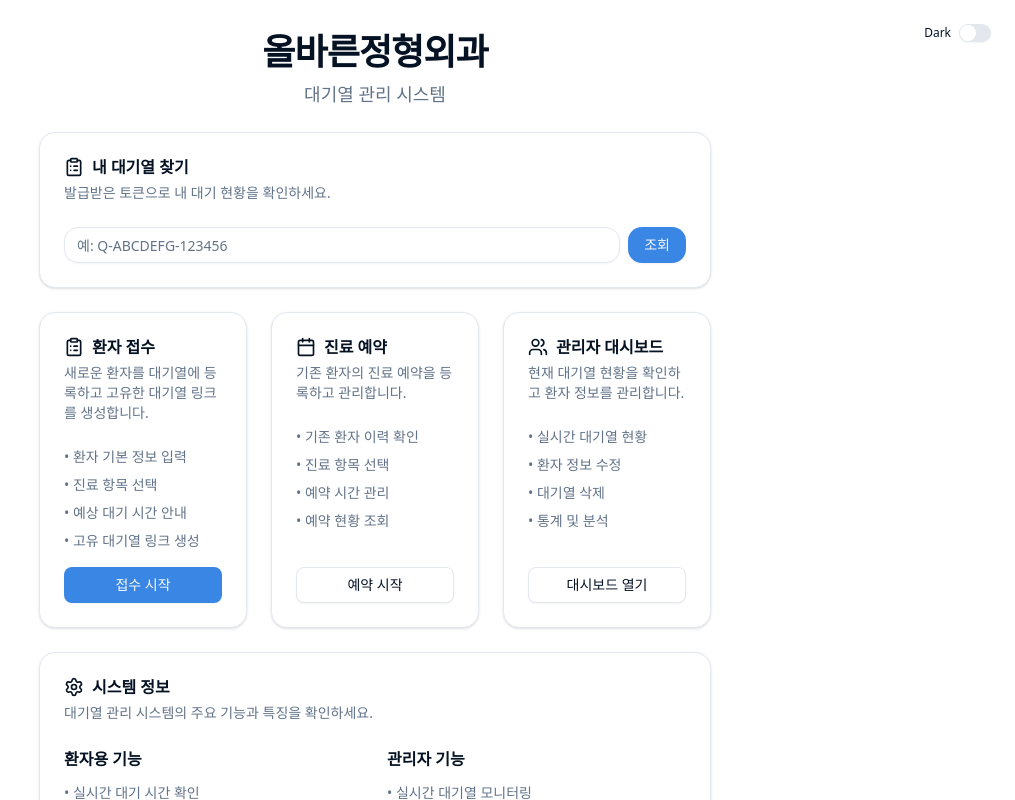
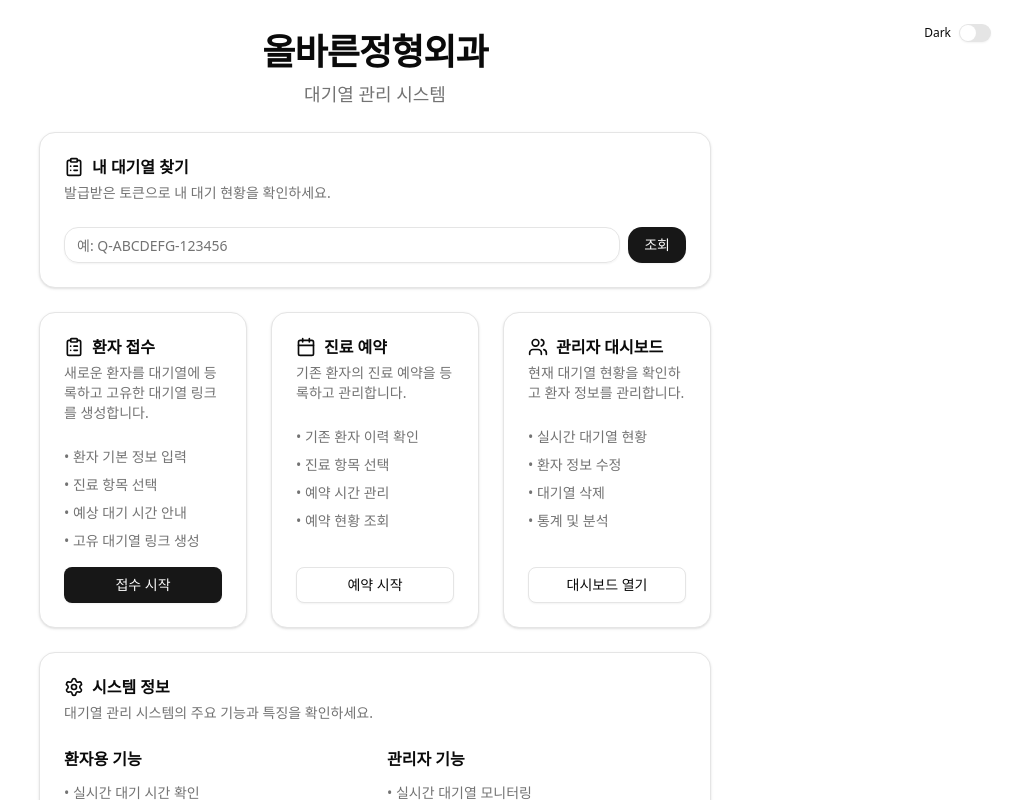
Before and after one commit to Jeongjibsa/allright-queue, a Next.js app: page / in a window 1280 px wide. Shown: the top 800 px of the page, without its empty margins (265-1280 px from the left). Built offline with nearby package versions, Linux system fonts and the light colour scheme.

Commit message:
feat(admin): improve UI layout and color scheme
- Move chart section to bottom of admin dashboard for better UX
- Simplify color palette from blue tones to neutral colors
- Update CSS variables for consistent theming
- Maintain all existing functionality

```diff
--- a/src/app/admin/page.tsx
+++ b/src/app/admin/page.tsx
@@ -262,88 +262,6 @@
 
   return (
     <div className="space-y-6 p-6">
-      {/* 차트 샘플 섹션 */}
-      <div className="grid grid-cols-1 gap-4 lg:grid-cols-2">
-        {/* 라인 차트 */}
-        <Card>
-          <CardHeader>
-            <CardTitle>환자 추세 (30일)</CardTitle>
-            <CardDescription>최근 30일 등록 수</CardDescription>
-          </CardHeader>
-          <CardContent>
-            <LineChart />
-          </CardContent>
-          <CardFooter className="flex-col items-start gap-2 text-sm">
-            <div className="flex gap-2 leading-none font-medium">
-              Trending up by 5.2% this month <TrendingUp className="h-4 w-4" />
-            </div>
-            <div className="text-muted-foreground leading-none">
-              Showing total visitors for the last 6 months
-            </div>
-          </CardFooter>
-        </Card>
-
-        {/* 에어리어 차트 */}
-        <Card>
-          <CardHeader>
-            <CardTitle>대기 시간 추세 (예시)</CardTitle>
-            <CardDescription>평균 대기시간 가상의 수치</CardDescription>
-          </CardHeader>
-          <CardContent>
-            <AreaChart />
-          </CardContent>
-          <CardFooter>
-            <div className="flex w-full items-start gap-2 text-sm">
-              <div className="grid gap-2">
-                <div className="flex items-center gap-2 leading-none font-medium">
-                  Trending up by 5.2% this month <TrendingUp className="h-4 w-4" />
-                </div>
-                <div className="text-muted-foreground flex items-center gap-2 leading-none">
-                  January - June 2024
-                </div>
-              </div>
-            </div>
-          </CardFooter>
-        </Card>
-
-        {/* 바 차트 */}
-        <Card>
-          <CardHeader>
-            <CardTitle>시간대별 접수 수 (예시)</CardTitle>
-            <CardDescription>09~18시</CardDescription>
-          </CardHeader>
-          <CardContent>
-            <BarChart />
-          </CardContent>
-          <CardFooter className="flex-col items-start gap-2 text-sm">
-            <div className="flex gap-2 leading-none font-medium">
-              Trending up by 5.2% this month <TrendingUp className="h-4 w-4" />
-            </div>
-            <div className="text-muted-foreground leading-none">
-              Showing total visitors for the last 6 months
-            </div>
-          </CardFooter>
-        </Card>
-
-        {/* 파이 차트 */}
-        <Card>
-          <CardHeader>
-            <CardTitle>진료 항목 비중 (예시)</CardTitle>
-            <CardDescription>일반/재진/검사/처방</CardDescription>
-          </CardHeader>
-          <CardContent>
-            <BarChart />
-          </CardContent>
-          <CardFooter className="flex-col items-start gap-2 text-sm">
-            <div className="flex gap-2 leading-none font-medium">
-              Trending up by 5.2% this month <TrendingUp className="h-4 w-4" />
-            </div>
-            <div className="text-muted-foreground leading-none">
-              Showing total visitors for the last 6 months
-            </div>
-          </CardFooter>
-        </Card>
-      </div>
       {/* 통계 카드 */}
       <div className="grid grid-cols-1 gap-4 md:grid-cols-3">
         <Card>
@@ -594,6 +512,89 @@
           )}
         </CardContent>
       </Card>
+
+      {/* 차트 샘플 섹션 */}
+      <div className="grid grid-cols-1 gap-4 lg:grid-cols-2">
+        {/* 라인 차트 */}
+        <Card>
+          <CardHeader>
+            <CardTitle>환자 추세 (30일)</CardTitle>
+            <CardDescription>최근 30일 등록 수</CardDescription>
+          </CardHeader>
+          <CardContent>
+            <LineChart />
+          </CardContent>
+          <CardFooter className="flex-col items-start gap-2 text-sm">
+            <div className="flex gap-2 leading-none font-medium">
+              Trending up by 5.2% this month <TrendingUp className="h-4 w-4" />
+            </div>
+            <div className="text-muted-foreground leading-none">
+              Showing total visitors for the last 6 months
+            </div>
+          </CardFooter>
+        </Card>
+
+        {/* 에어리어 차트 */}
+        <Card>
+          <CardHeader>
+            <CardTitle>대기 시간 추세 (예시)</CardTitle>
+            <CardDescription>평균 대기시간 가상의 수치</CardDescription>
+          </CardHeader>
+          <CardContent>
+            <AreaChart />
+          </CardContent>
+          <CardFooter>
+            <div className="flex w-full items-start gap-2 text-sm">
+              <div className="grid gap-2">
+                <div className="flex items-center gap-2 leading-none font-medium">
+                  Trending up by 5.2% this month <TrendingUp className="h-4 w-4" />
+                </div>
+                <div className="text-muted-foreground flex items-center gap-2 leading-none">
+                  January - June 2024
+                </div>
+              </div>
+            </div>
+          </CardFooter>
+        </Card>
+
+        {/* 바 차트 */}
+        <Card>
+          <CardHeader>
+            <CardTitle>시간대별 접수 수 (예시)</CardTitle>
+            <CardDescription>09~18시</CardDescription>
+          </CardHeader>
+          <CardContent>
+            <BarChart />
+          </CardContent>
+          <CardFooter className="flex-col items-start gap-2 text-sm">
+            <div className="flex gap-2 leading-none font-medium">
+              Trending up by 5.2% this month <TrendingUp className="h-4 w-4" />
+            </div>
+            <div className="text-muted-foreground leading-none">
+              Showing total visitors for the last 6 months
+            </div>
+          </CardFooter>
+        </Card>
+
+        {/* 파이 차트 */}
+        <Card>
+          <CardHeader>
+            <CardTitle>진료 항목 비중 (예시)</CardTitle>
+            <CardDescription>일반/재진/검사/처방</CardDescription>
+          </CardHeader>
+          <CardContent>
+            <BarChart />
+          </CardContent>
+          <CardFooter className="flex-col items-start gap-2 text-sm">
+            <div className="flex gap-2 leading-none font-medium">
+              Trending up by 5.2% this month <TrendingUp className="h-4 w-4" />
+            </div>
+            <div className="text-muted-foreground leading-none">
+              Showing total visitors for the last 6 months
+            </div>
+          </CardFooter>
+        </Card>
+      </div>
     </div>
   );
 }
--- a/src/app/globals.css
+++ b/src/app/globals.css
@@ -47,72 +47,70 @@
 :root {
   --radius: 0.625rem;
   --background: oklch(1 0 0);
-  --foreground: oklch(0.18 0.04 255);
+  --foreground: oklch(0.145 0 0);
   --card: oklch(1 0 0);
-  --card-foreground: oklch(0.18 0.04 255);
+  --card-foreground: oklch(0.145 0 0);
   --popover: oklch(1 0 0);
-  --popover-foreground: oklch(0.18 0.04 255);
-  /* Blue primary (shadcn blue tone) */
-  --primary: oklch(0.62 0.16 255);
-  --primary-foreground: oklch(0.985 0.003 247);
-  --secondary: oklch(0.97 0.01 255);
-  --secondary-foreground: oklch(0.25 0.05 255);
-  --muted: oklch(0.97 0.01 255);
-  --muted-foreground: oklch(0.55 0.04 255);
-  --accent: oklch(0.96 0.02 255);
-  --accent-foreground: oklch(0.25 0.05 255);
-  --destructive: oklch(0.6 0.25 27);
-  --border: oklch(0.93 0.01 255);
-  --input: oklch(0.93 0.01 255);
-  --ring: var(--primary);
-  /* Chart palette (blue range) */
-  --chart-1: oklch(0.60 0.16 255);
-  --chart-2: oklch(0.70 0.12 255);
-  --chart-3: oklch(0.50 0.18 255);
-  --chart-4: oklch(0.80 0.10 255);
-  --chart-5: oklch(0.40 0.20 255);
-  --sidebar: oklch(0.984 0.003 247.858);
-  --sidebar-foreground: oklch(0.129 0.042 264.695);
-  --sidebar-primary: oklch(0.208 0.042 265.755);
-  --sidebar-primary-foreground: oklch(0.984 0.003 247.858);
-  --sidebar-accent: oklch(0.968 0.007 247.896);
-  --sidebar-accent-foreground: oklch(0.208 0.042 265.755);
-  --sidebar-border: oklch(0.929 0.013 255.508);
-  --sidebar-ring: oklch(0.704 0.04 256.788);
+  --popover-foreground: oklch(0.145 0 0);
+  --primary: oklch(0.205 0 0);
+  --primary-foreground: oklch(0.985 0 0);
+  --secondary: oklch(0.97 0 0);
+  --secondary-foreground: oklch(0.205 0 0);
+  --muted: oklch(0.97 0 0);
+  --muted-foreground: oklch(0.556 0 0);
+  --accent: oklch(0.97 0 0);
+  --accent-foreground: oklch(0.205 0 0);
+  --destructive: oklch(0.577 0.245 27.325);
+  --border: oklch(0.922 0 0);
+  --input: oklch(0.922 0 0);
+  --ring: oklch(0.708 0 0);
+  --chart-1: oklch(0.6 0.16 255);
+  --chart-2: oklch(0.7 0.12 255);
+  --chart-3: oklch(0.5 0.18 255);
+  --chart-4: oklch(0.8 0.1 255);
+  --chart-5: oklch(0.4 0.2 255);
+  --sidebar: oklch(0.985 0 0);
+  --sidebar-foreground: oklch(0.145 0 0);
+  --sidebar-primary: oklch(0.205 0 0);
+  --sidebar-primary-foreground: oklch(0.985 0 0);
+  --sidebar-accent: oklch(0.97 0 0);
+  --sidebar-accent-foreground: oklch(0.205 0 0);
+  --sidebar-border: oklch(0.922 0 0);
+  --sidebar-ring: oklch(0.708 0 0);
 }
 
 .dark {
-  --background: oklch(0.16 0.04 255);
-  --foreground: oklch(0.98 0.003 247);
-  --card: oklch(0.2 0.04 255);
-  --card-foreground: oklch(0.98 0.003 247);
-  --popover: oklch(0.2 0.04 255);
-  --popover-foreground: oklch(0.98 0.003 247);
-  --primary: oklch(0.80 0.12 255);
-  --primary-foreground: oklch(0.20 0.05 255);
-  --secondary: oklch(0.25 0.04 255);
-  --secondary-foreground: oklch(0.98 0.003 247);
-  --muted: oklch(0.25 0.04 255);
-  --muted-foreground: oklch(0.75 0.03 255);
-  --accent: oklch(0.25 0.04 255);
-  --accent-foreground: oklch(0.98 0.003 247);
-  --destructive: oklch(0.70 0.19 22);
+  --background: oklch(0.145 0 0);
+  --foreground: oklch(0.985 0 0);
+  --card: oklch(0.205 0 0);
+  --card-foreground: oklch(0.985 0 0);
+  --popover: oklch(0.269 0 0);
+  --popover-foreground: oklch(0.985 0 0);
+  --primary: oklch(0.922 0 0);
+  --primary-foreground: oklch(0.205 0 0);
+  --secondary: oklch(0.269 0 0);
+  --secondary-foreground: oklch(0.985 0 0);
+  --muted: oklch(0.269 0 0);
+  --muted-foreground: oklch(0.708 0 0);
+  --accent: oklch(0.371 0 0);
+  --accent-foreground: oklch(0.985 0 0);
+  --destructive: oklch(0.704 0.191 22.216);
   --border: oklch(1 0 0 / 10%);
   --input: oklch(1 0 0 / 15%);
-  --ring: oklch(0.70 0.12 255);
-  --chart-1: oklch(0.82 0.10 255);
+  --ring: oklch(0.556 0 0);
+  --chart-1: oklch(0.82 0.1 255);
   --chart-2: oklch(0.72 0.12 255);
-  --chart-3: oklch(0.90 0.07 255);
+  --chart-3: oklch(0.9 0.07 255);
   --chart-4: oklch(0.65 0.14 255);
   --chart-5: oklch(0.78 0.11 255);
-  --sidebar: oklch(0.208 0.042 265.755);
-  --sidebar-foreground: oklch(0.984 0.003 247.858);
+  --sidebar: oklch(0.205 0 0);
+  --sidebar-foreground: oklch(0.985 0 0);
   --sidebar-primary: oklch(0.488 0.243 264.376);
-  --sidebar-primary-foreground: oklch(0.984 0.003 247.858);
-  --sidebar-accent: oklch(0.279 0.041 260.031);
-  --sidebar-accent-foreground: oklch(0.984 0.003 247.858);
+  --sidebar-primary-foreground: oklch(0.985 0 0);
+  --sidebar-accent: oklch(0.269 0 0);
+  --sidebar-accent-foreground: oklch(0.985 0 0);
   --sidebar-border: oklch(1 0 0 / 10%);
-  --sidebar-ring: oklch(0.551 0.027 264.364);
+  --sidebar-ring: oklch(0.439 0 0);
 }
 
 @layer base {
```
